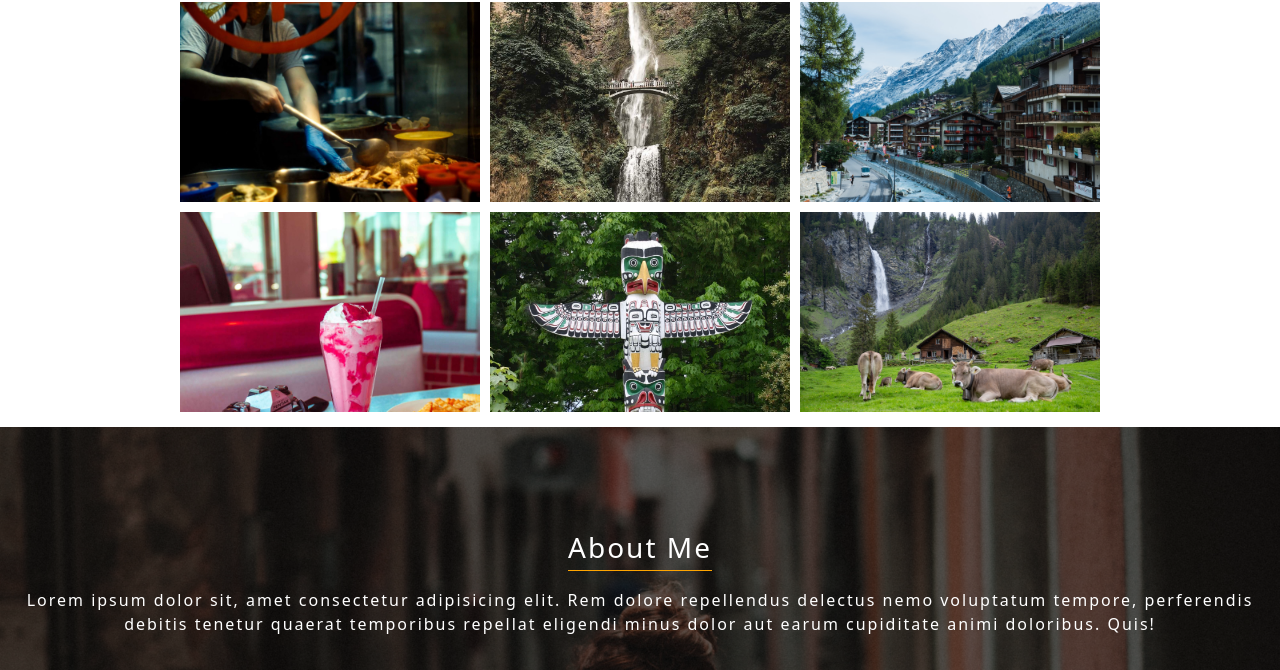
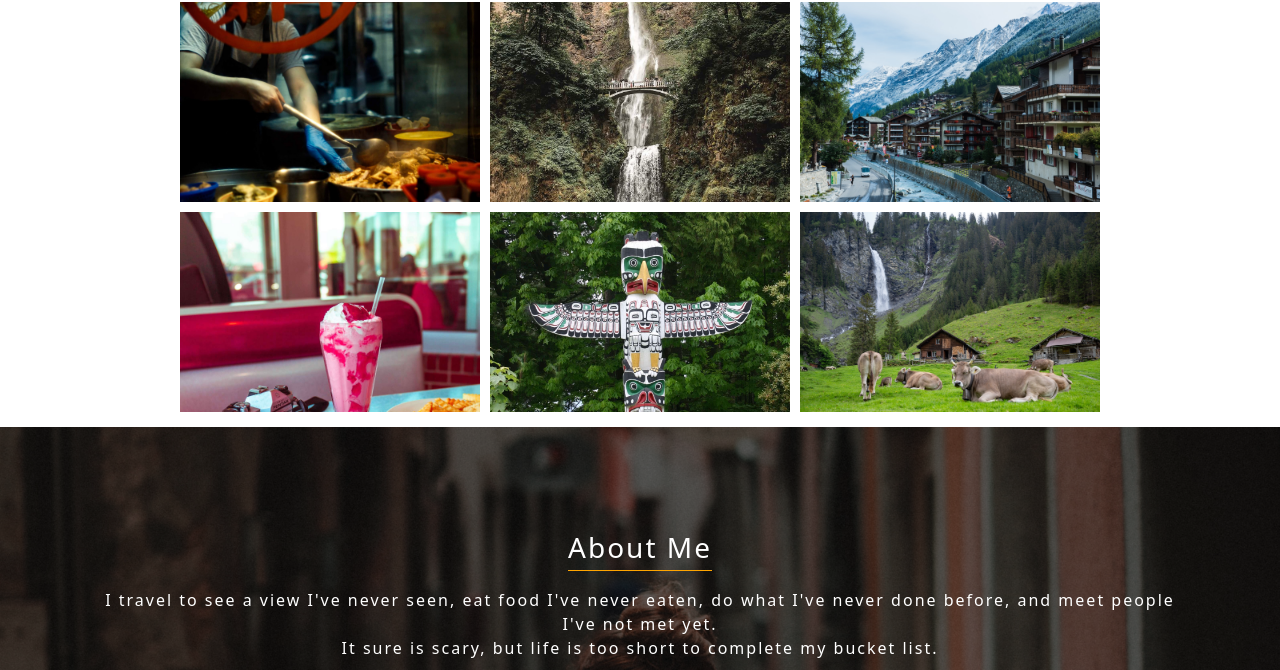
Before and after one commit to Ayako-Yokoe/wadp411_final_project, a plain HTML site: page index.html in a window 1280 px wide. Shown: the part 3286-3956 px from the top of the page. Drawn offline with nearby package versions, Linux system fonts and the light colour scheme.

Commit message:
update about me

```diff
--- a/index.html
+++ b/index.html
@@ -182,9 +182,13 @@
 
     <!-- footer -->
     <footer id="footer">
+        <div class="container">
             <div class="section-title text-center">
                 <h3 class="pt-4"><span>About Me</span></h3>
-            <p class="pt-3 pb-4">Lorem ipsum dolor sit, amet consectetur adipisicing elit. Rem dolore repellendus delectus nemo voluptatum tempore, perferendis debitis tenetur quaerat temporibus repellat eligendi minus dolor aut earum cupiditate animi doloribus. Quis!</p>
+                <p class="pt-3 pb-4">I travel to see a view I've never seen, eat food I've never eaten, do what I've never done before, and meet people I've not met yet.
+                    <br>
+                    It sure is scary, but life is too short to complete my bucket list.
+                </p>
             </div>
 
             <div class="social-links text-center">
@@ -192,6 +196,7 @@
                 <a href="#"><i class="bi bi-facebook text-white mx-1"></i></a>
                 <a href="#"><i class="bi bi-linkedin text-white mx-1"></i></a>
                 <a href="#"><i class="bi bi-instagram text-white mx-1"></i></a>
+            </div>
         </div>
     </footer>
     <!-- /footer -->
```
Lines whose indentation alone changed are shown as unchanged.
